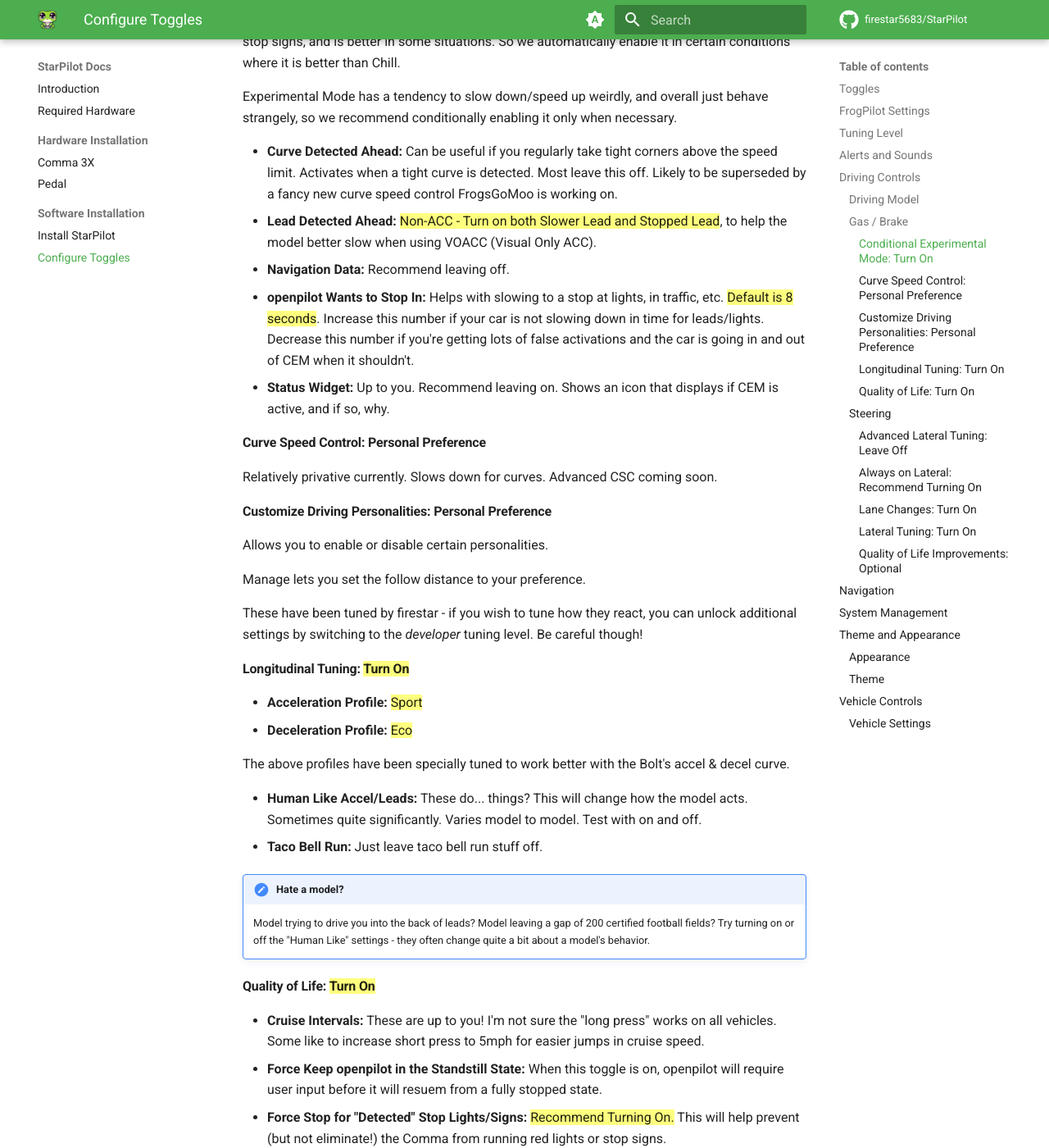
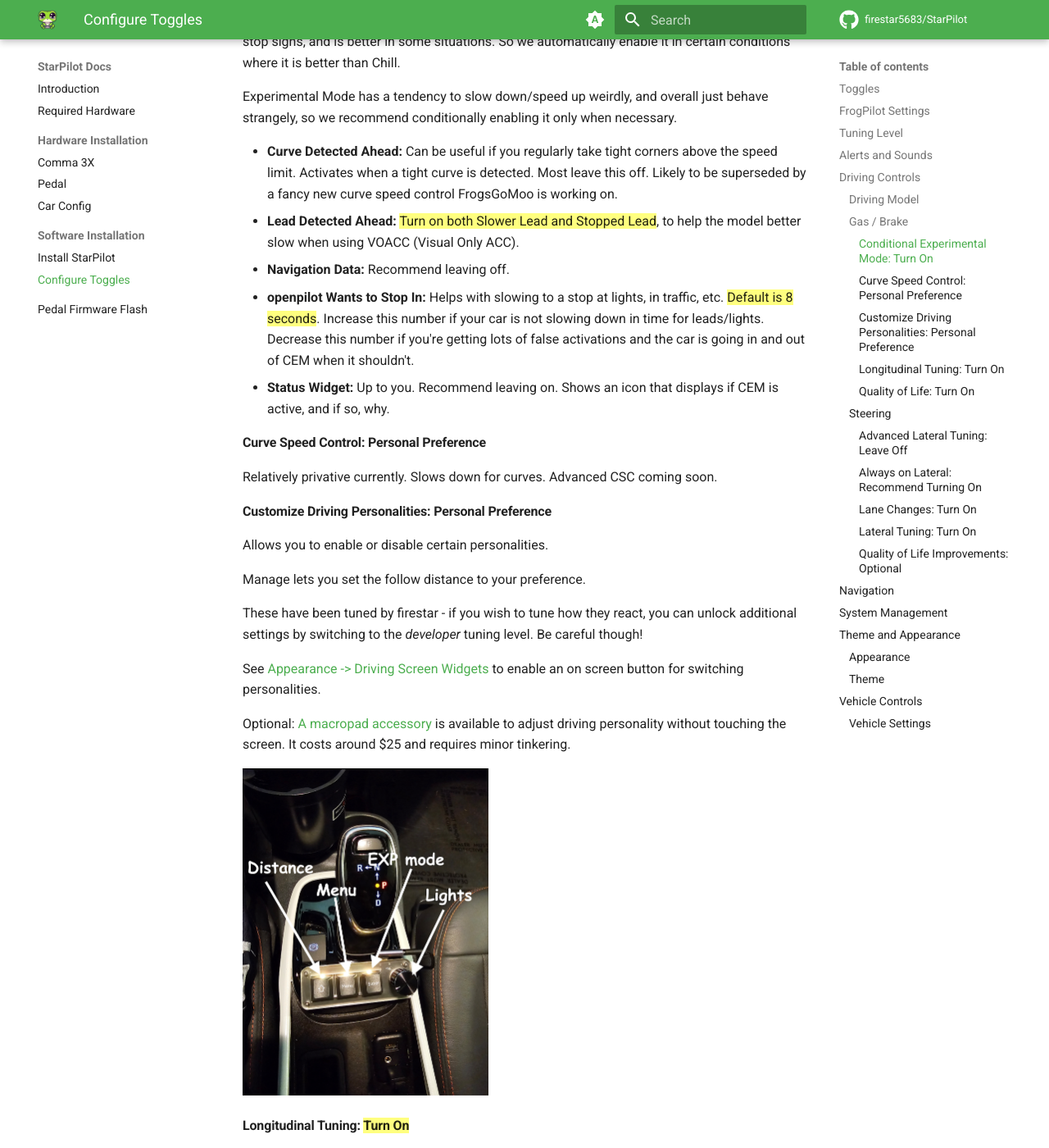
Before and after one commit to StarPilot-Docs/docs, an MkDocs documentation site: the page built from docs/software/toggles.md, in a window 1280 px wide and 1400 px high, scrolled down 2045 px. Shown: the whole window at 82% size. Built offline with MkDocs 1.6.1 and Material for MkDocs 9.7.7, drawn with Linux system fonts in a browser that asks for light colours; comment, search, counter and statistics services are not loaded; some of the changed text lies outside the part shown.

Commit message:
Various new docs
Added pedal firmware flashing guide, macropad info, car config info, and minor improvements/tweaks to toggles

```diff
--- a/docs/software/toggles.md
+++ b/docs/software/toggles.md
@@ -72,7 +72,7 @@
 Experimental Mode has a tendency to slow down/speed up weirdly, and overall just behave strangely, so we recommend conditionally enabling it only when necessary.
 
 * **Curve Detected Ahead:** Can be useful if you regularly take tight corners above the speed limit. Activates when a tight curve is detected. Most leave this off. Likely to be superseded by a fancy new curve speed control FrogsGoMoo is working on.
-* **Lead Detected Ahead:** ==Non-ACC - Turn on both Slower Lead and Stopped Lead==, to help the model better slow when using VOACC (Visual Only ACC).
+* **Lead Detected Ahead:** ==Turn on both Slower Lead and Stopped Lead==, to help the model better slow when using VOACC (Visual Only ACC).
 * **Navigation Data:** Recommend leaving off.
 * **openpilot Wants to Stop In:** Helps with slowing to a stop at lights, in traffic, etc. ==Default is 8 seconds==. Increase this number if your car is not slowing down in time for leads/lights. Decrease this number if you're getting lots of false activations and the car is going in and out of CEM when it shouldn't.
 * **Status Widget:** Up to you. Recommend leaving on. Shows an icon that displays if CEM is active, and if so, why.
@@ -91,6 +91,11 @@
 
 These have been tuned by firestar - if you wish to tune how they react, you can unlock additional settings by switching to the *developer* tuning level. Be careful though!
 
+See [Appearance -> Driving Screen Widgets](#appearance) to enable an on screen button for switching personalities.
+
+Optional: [A macropad accessory](https://github.com/nelsonjchen/c3-faux-touch-keyboard) is available to adjust driving personality without touching the screen. It costs around $25 and requires minor tinkering.
+
+![An image of a small macropad in a Bolt](/assets/images/macropad.png){ width="300" }
 
 #### Longitudinal Tuning: ==Turn On==
 
@@ -119,7 +124,7 @@
 
 * **Increase Stopped Distance:** Only applies when coming to a complete stop. If your car is regularly stopping too late when coming to a complete stop, increase this number to your preference. This will not help in cases where openpilot did not start slowing in time. See "openpilot Wants to Stop In" in the [CEM](/software/toggles/#conditional-experimental-mode-turn-on) settings for help with this.
 
-* **Map Accell/Decel to Gears:** Gears? Where we're going, we don't need gears! But in all honesty... I don't think this does anything for us.
+* **Map Accell/Decel to Gears:** Allows sport mode to increase to the next accel profile. Reccomended to keep **off** as sport mode changes the lateral response for gen2 cars (gives them less torque).
 
 ### Steering
 
--- a/mkdocs.yml
+++ b/mkdocs.yml
@@ -10,9 +10,11 @@
   - Hardware Installation:
     - Comma 3X: hardware/comma.md
     - Pedal: hardware/pedal.md
+    - Car Config: hardware/car.md
   - Software Installation:
     - Install StarPilot: software/starpilot.md
     - Configure Toggles: software/toggles.md
+  - Pedal Firmware Flash: pedal-firmware.md
 
 theme:
     name: material
@@ -68,6 +70,7 @@
           - pymdownx.keys
           - pymdownx.mark
           - pymdownx.tilde
+          - attr_list
 
 plugins:
     - search
```
Also changed, not shown: docs/hardware/car.md (added, +15 -0 lines), docs/hardware/comma.md (+4 -0 lines), docs/hardware/pedal.md (+4 -0 lines), docs/pedal-firmware.md (added, +19 -0 lines), docs/assets/images/macropad.png (added), 2 other files.
